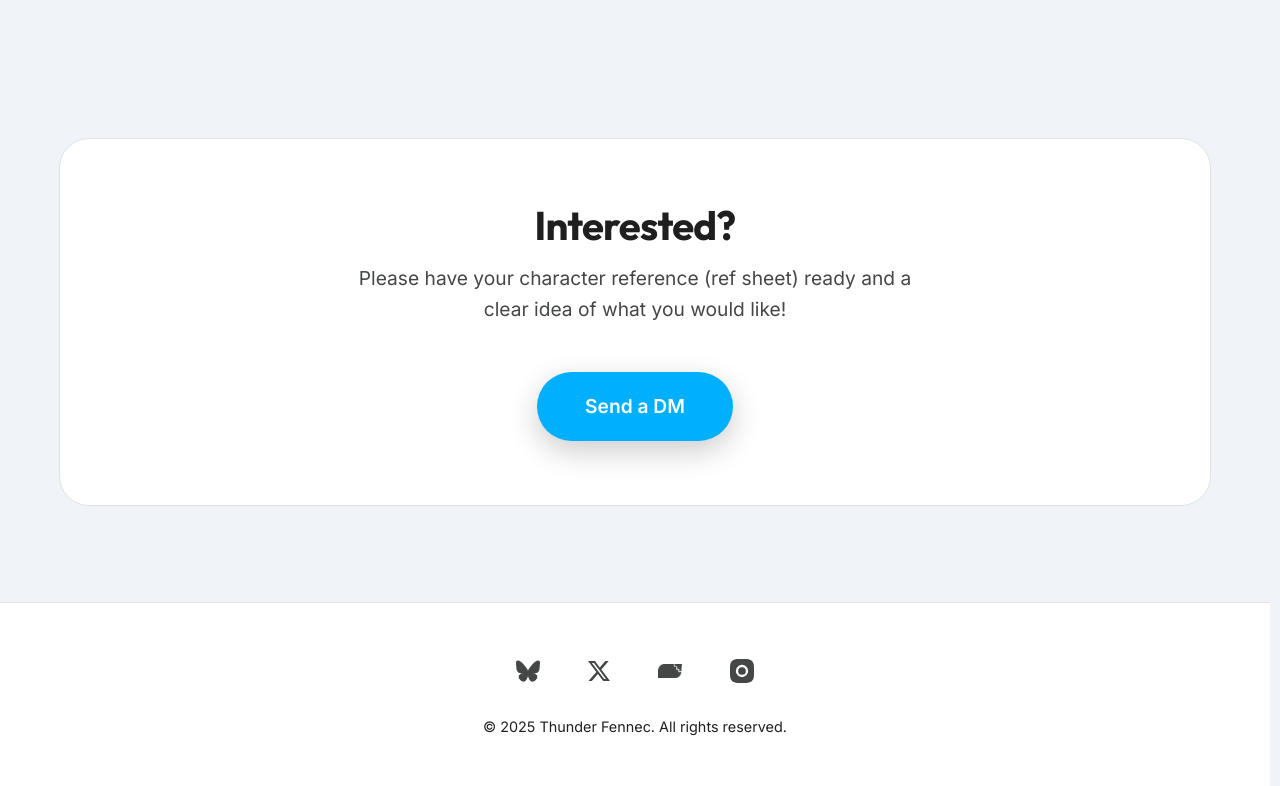
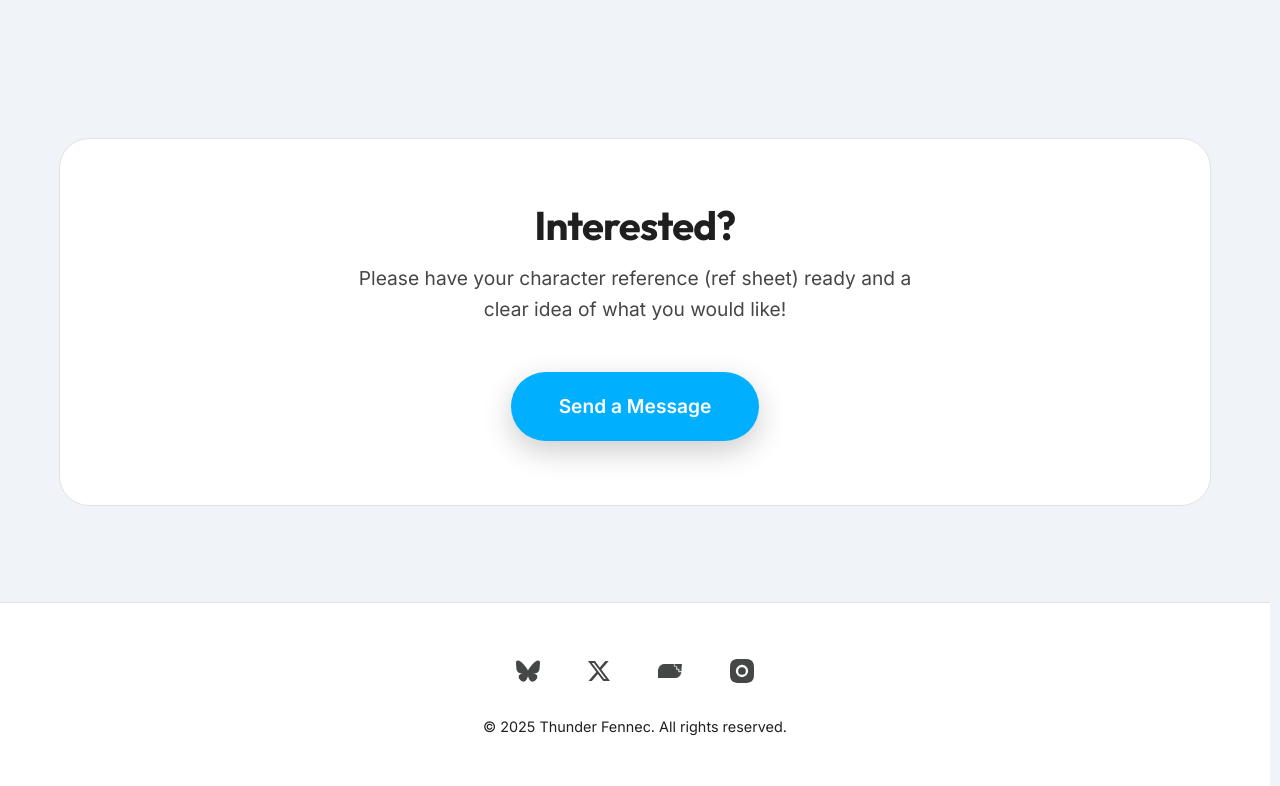
Before and after one commit to Jaketa-CS/Thunder-Art, a React (Vite) app in the folder thunder-web/: page /commissions in a window 1280 px wide. Shown: the part 5245-6031 px from the top of the page. Built offline with nearby package versions, Linux system fonts and the light colour scheme.

Commit message:
update dm

```diff
--- a/thunder-web/src/pages/Commissions.tsx
+++ b/thunder-web/src/pages/Commissions.tsx
@@ -549,7 +549,7 @@ const Commissions = () => {
             idea of what you would like!
           </p>
           <a
-            href="https://twitter.com/messages/compose?recipient_id=YOUR_ID"
+            href="https://t.me/ThunderFennec"
             target="_blank"
             rel="noopener noreferrer"
             style={{
@@ -564,7 +564,7 @@ const Commissions = () => {
               boxShadow: '0 10px 30px rgba(0,0,0,0.2)',
             }}
           >
-            Send a DM
+            Send a Message
           </a>
         </motion.div>
       </div>
```
